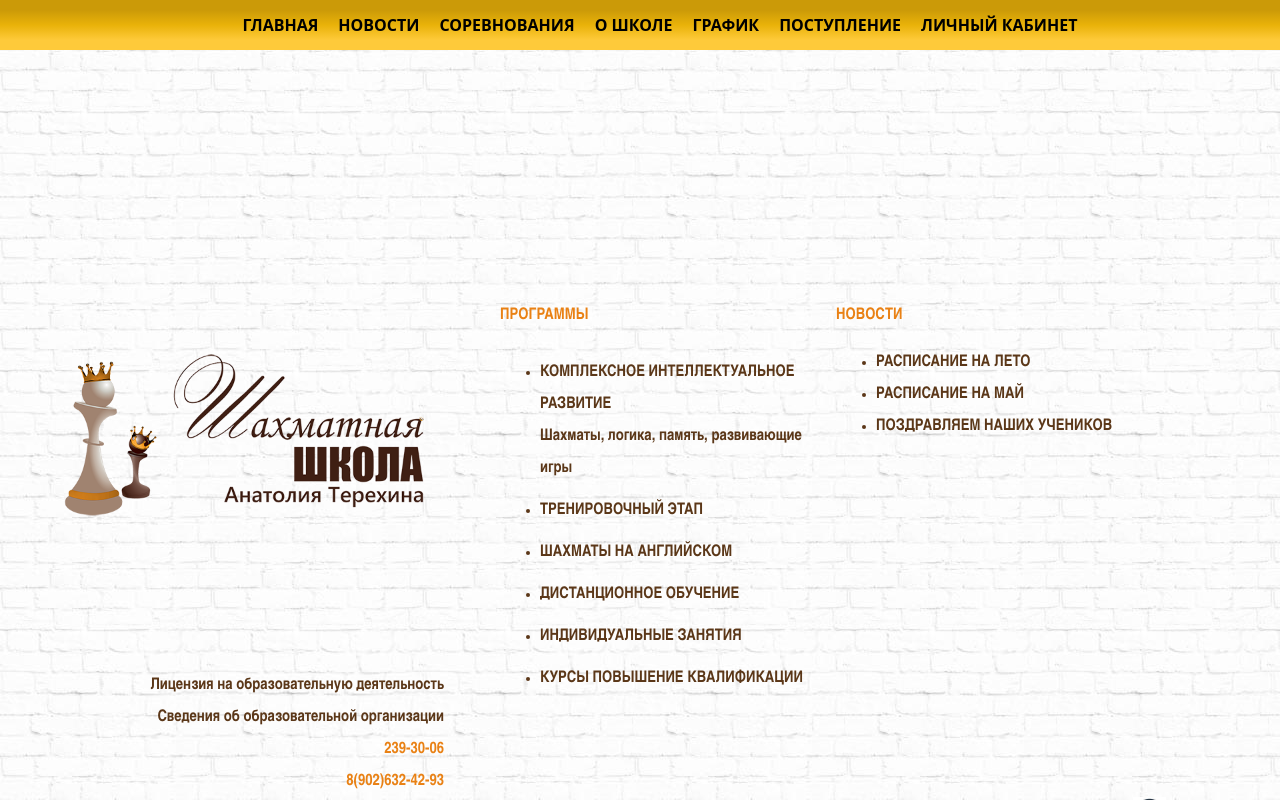
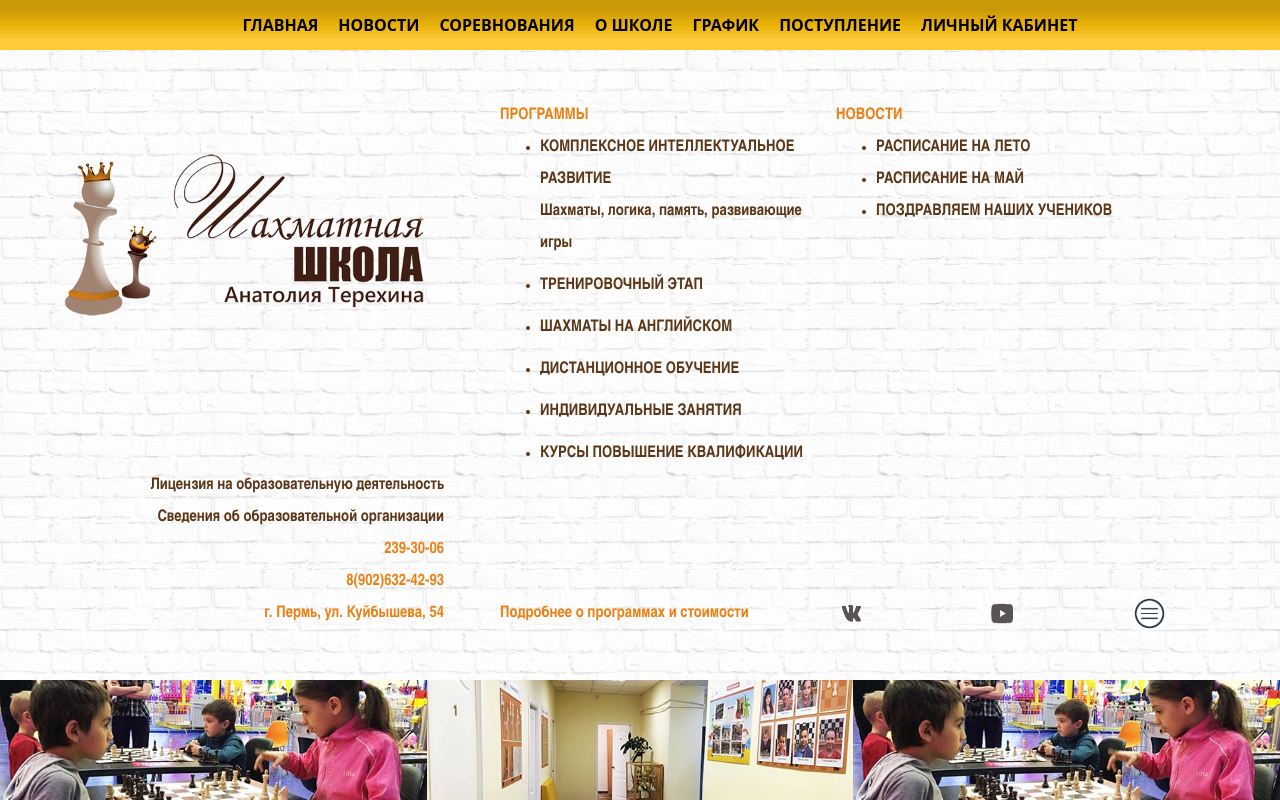
Before and after one commit to ivanwolodin/frontend_chess_school, a React (Create React App) app: page / in a window 1280 px wide. Shown: the top 800 px of the page. Built offline with nearby package versions, Linux system fonts and the light colour scheme.

Commit message:
style(comments): removed commented code

```diff
--- a/src/components/AdmissionForm/AdmissionForm.css
+++ b/src/components/AdmissionForm/AdmissionForm.css
@@ -108,15 +108,9 @@
 }
 
 @media (width <= 520px) {
-  .admissionform__general {
-    /* font-size: 15px; */
-  }
-
   .admissionform__button {
     width: 200px;
     margin-bottom: 40px;
-
-    /* font-size: 15px; */
   }
 
   .admissionform__input {
@@ -125,13 +119,6 @@
 
   .admissionform__title {
     padding: 20px;
-  }
-}
-
-@media (width <= 470px) {
-  .admissionform__title {
-    /* padding-left: 100px;
-    padding-right: 100px; */
   }
 }
 
--- a/src/components/Header/Header.css
+++ b/src/components/Header/Header.css
@@ -18,7 +18,6 @@
 
 .header__item {
   font-weight: bold;
-  /* font-size: 1.5rem; */
   line-height: 50px;
   text-transform: uppercase;
   cursor: pointer;
--- a/src/components/Intro/Intro.css
+++ b/src/components/Intro/Intro.css
@@ -7,8 +7,6 @@ p {
   margin: 0;
   color: #5b3718;
   font-weight: bold;
-
-  /* font-size: 1.4rem; */
   font-family: 'Arial Narrow', sans-serif;
   line-height: 2rem;
   background-image: url('../../../public/intro_brick.jpg');
@@ -19,8 +17,8 @@ p {
   grid-template-columns: 1fr 460px 1fr;
   grid-auto-rows: min-content;
   gap: 1rem;
-  padding-top: 250px;
-  padding-bottom: 250px;
+  padding-top: 50px;
+  padding-bottom: 50px;
 }
 
 .intro__info_general {
@@ -45,8 +43,6 @@ p {
   justify-content: flex-end;
   padding-top: 100px;
   color: #5b3718;
-
-  /* font-size: 1.2rem; */
   font-family: 'Arial Narrow', sans-serif;
   text-align: right;
   cursor: pointer;
@@ -63,7 +59,6 @@ p {
   flex-direction: column;
   gap: 10px;
   margin: 0;
-  margin-top: 15px;
   margin-bottom: auto;
 }
 
@@ -72,14 +67,12 @@ p {
   flex: 1;
   flex-direction: column;
   justify-content: space-between;
-  gap: 10px;
   max-width: 460px;
   padding-left: 100px;
 }
 
 .intro__list_news {
   margin: 0;
-  margin-top: 15px;
   margin-bottom: auto;
 }
 
@@ -109,8 +102,6 @@ p {
 @media (width <= 1640px) {
   .intro__logo {
     width: 500px;
-
-    /* height: 170px; */
     background-repeat: no-repeat;
     background-position: center;
     background-size: contain;
--- a/src/components/Reviews/Reviews.css
+++ b/src/components/Reviews/Reviews.css
@@ -18,8 +18,6 @@ p {
   padding-top: 10px;
   padding-bottom: 10px;
   color: #5b3718;
-
-  /* font-size: 1.5rem; */
   font-style: italic;
   text-align: justify;
   background: #ffffff;
@@ -32,8 +30,6 @@ p {
   padding-bottom: 15px;
   color: #43743f;
   font-weight: bold;
-
-  /* font-size: 1.3rem; */
   font-family: 'Items', system-ui;
   font-style: italic;
   text-align: right;
--- a/src/components/TeacherCard/TeacherCard.css
+++ b/src/components/TeacherCard/TeacherCard.css
@@ -29,7 +29,6 @@ h2 {
 }
 
 .teachercard__position {
-  /* position: absolute; */
   bottom: 0;
   display: flex;
   justify-content: center;
```
Also changed, not shown: src/components/NewsCard/NewsCard.css (+0 -8 lines).
